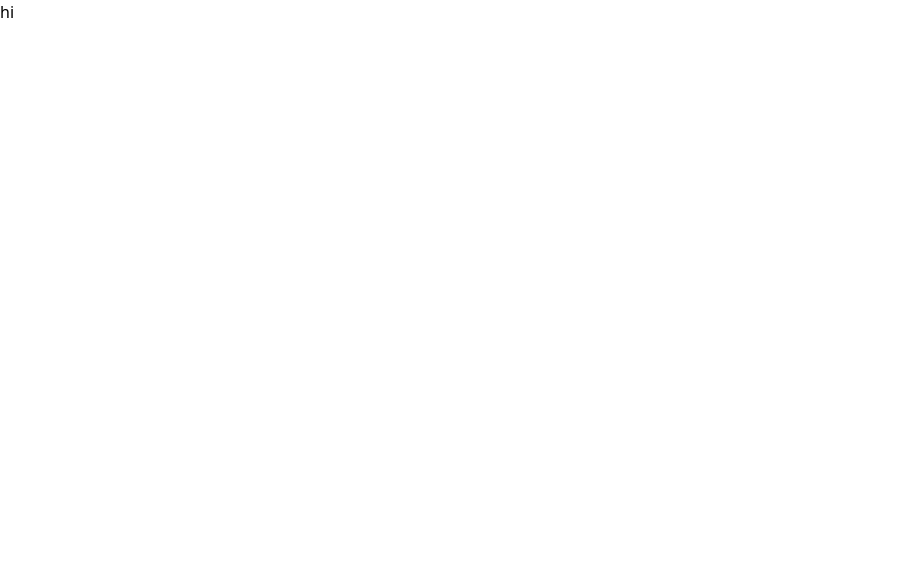
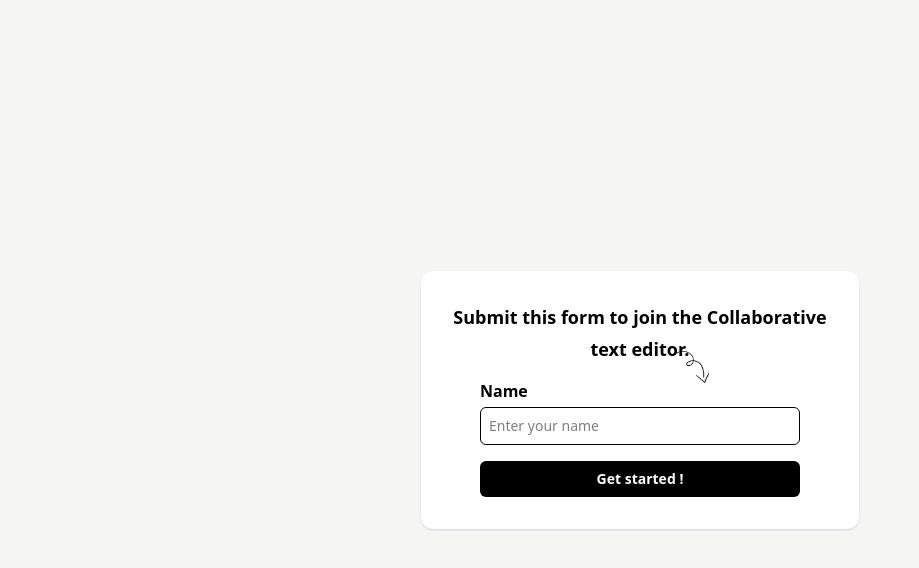
Before and after one commit to trydevemanish/manish-sharma-wasserstoff-FrontEndInternTask-realtimeeditor, a Next.js app: page / in a window 1280 px wide. Shown: the top 568 px of the page, without its empty margins (0-919 px from the left). Built offline with nearby package versions, Linux system fonts and the light colour scheme.

Commit message:
Created the front page

```diff
--- a/Components/Tiptap.tsx
+++ b/Components/Tiptap.tsx
@@ -75,9 +75,9 @@ export default function Tiptap() {
       console.log('token in frontend useeffect',token)
 
       const provider = new TiptapCollabProvider({
-        name: 'post-abc123', // Unique document identifier for syncing. This is your document name.
-        appId: `${process.env.NEXT_PUBLIC_APP_ID}`, // Your Cloud Dashboard AppID or `baseURL` for on-premises
-        token: token, // Your JWT token
+        name: 'post-abc123',
+        appId: `${process.env.NEXT_PUBLIC_APP_ID}`,
+        token: token,
         document: doc,
 
         onSynced() {
--- a/app/page.tsx
+++ b/app/page.tsx
@@ -1,7 +1,35 @@
+"use client"
 import Image from "next/image";
+import { useRouter } from "next/navigation";
+import { useState } from "react";
+import Arrow from '@/public/arrow.png'
 
 export default function Home() {
+  const [name,setName] = useState('')
+  const router = useRouter()
+
+  async function handleformsubmit(event:any) {
+    event?.preventDefault()
+    console.log(name)
+    router.push('/edit')
+  }
+
   return (
-    <div>hi</div>
+    <div className="bg-stone-100 flex flex-col items-center justify-center min-h-screen">
+      <form onSubmit={handleformsubmit} className="bg-white relative flex flex-col gap-4 items-center rounded-xl px-8 py-8 shadow-xs shadow-gray-300">
+        <p className="font-semibold text-lg flex flex-col gap-1 items-center">
+          <span>Submit this form to join the Collaborative</span>
+          <span>text editor.</span>
+        </p>
+          <Image src={Arrow} alt="arrow" className="size-8 absolute top-20 left-64"/>
+        <div className="flex flex-col gap-1 items-start">
+          <label htmlFor="name" className="text-base font-semibold">Name</label>
+          <input type="text" value={name} onChange={(e) => setName(e.target.value)} className="border text-sm py-2 border-black rounded-md px-2 w-80" placeholder="Enter your name"/>
+        </div>
+        <button type="submit" className="bg-black rounded-md w-80 py-1">
+          <p className="text-white py-1 font-semibold text-sm">Get started !</p>
+        </button>
+      </form>
+    </div>
   );
 }
```
Also changed, not shown: public/arrow.png (added).
